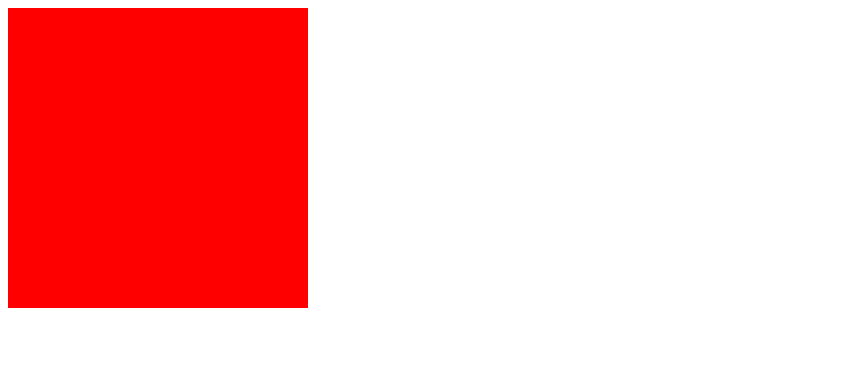
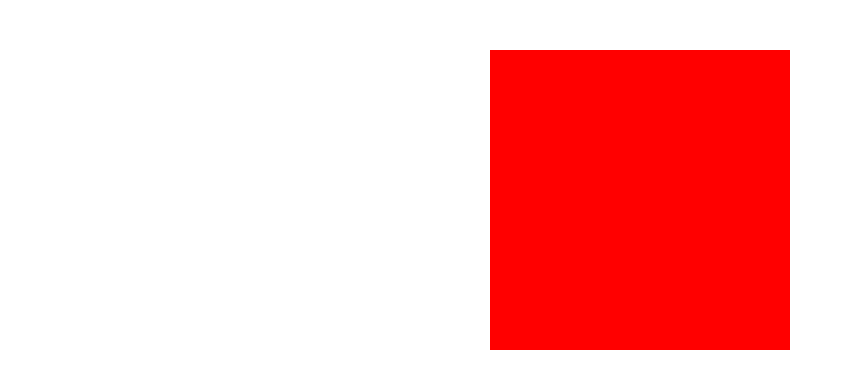
Before and after one commit to robertoalvs/menu, a plain HTML site: page logo/index4.html in a window 1280 px wide. Shown: the whole page, without its empty margins (0-845 px from the left). Drawn offline with Linux system fonts and the light colour scheme.

Commit message:
atualizado

```diff
--- a/logo/index4.html
+++ b/logo/index4.html
@@ -11,6 +11,14 @@
             width: 300px;
             height: 300px;
             background-color: red;
+            margin: auto;
+            margin-top: 50px;
+        }
+
+        #teste::after {
+
+            left: -25px;
+            transform: rotate(-45deg);
         }
     </style>
 </head>
```
